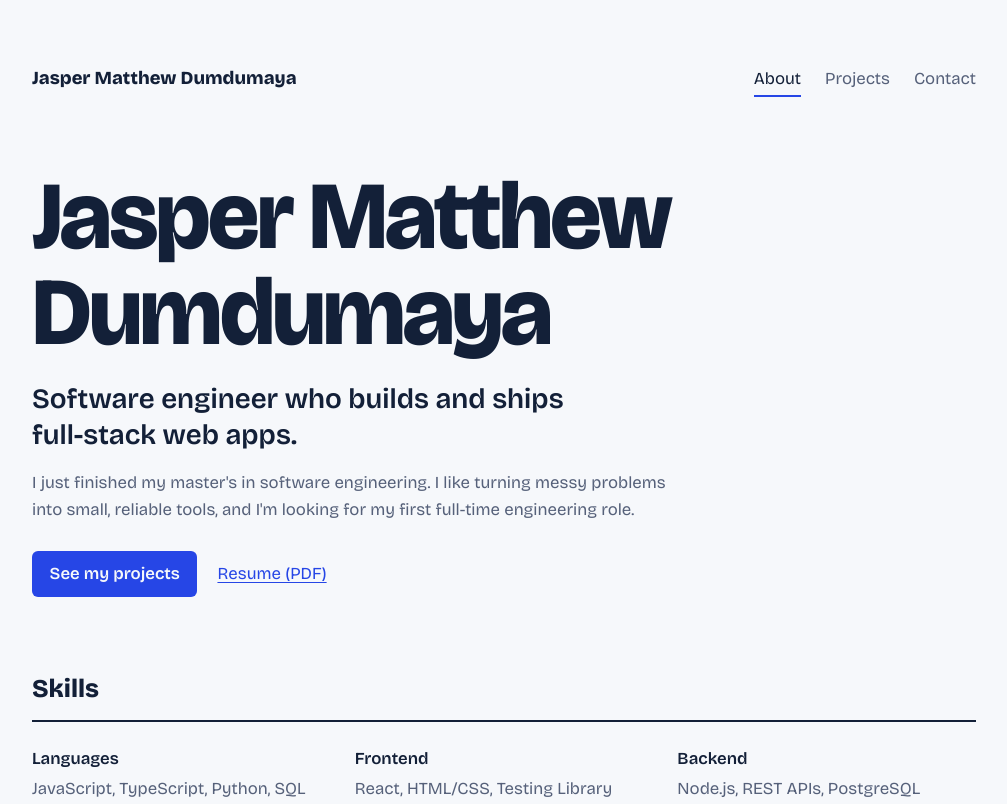
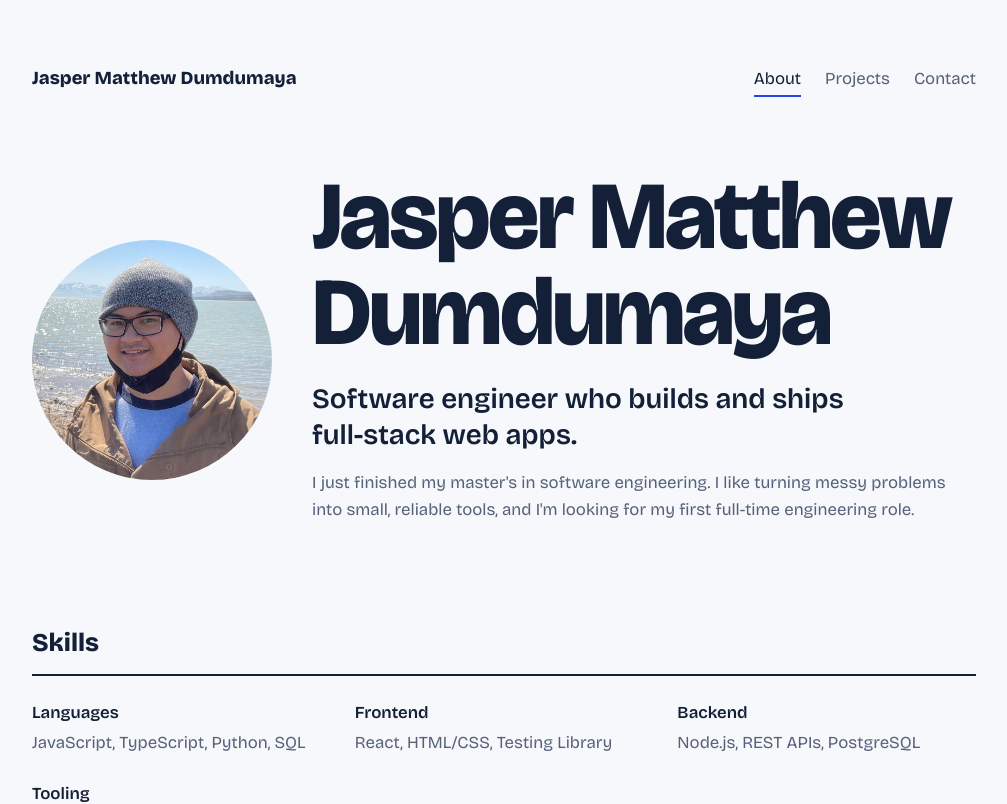
Before and after one commit to jmd0711/jmd0711.github.io, a React (Vite) app: page / in a window 1280 px wide. Shown: the top 804 px of the page, without its empty margins (136-1143 px from the left). Built offline with nearby package versions, Linux system fonts and the light colour scheme.

Commit message:
added photo

```diff
--- a/src/App.css
+++ b/src/App.css
@@ -104,3 +104,22 @@ footer { margin-top: 5rem; padding-top: 1.5rem; border-top: 1px solid var(--line
 
 .page-title { font-size: clamp(2rem, 6vw, 3.25rem); line-height: 1.1; letter-spacing: -0.02em; margin: 0 0 1.5rem; }
 .project-title { margin: 0; font-size: 1.35rem; }
+
+.about-hero {
+  display: flex;
+  align-items: center;
+  gap: 2.5rem;
+}
+.about-hero > div { min-width: 0; }
+.portrait {
+  width: 240px;
+  height: 240px;
+  object-fit: cover;
+  border-radius: 50%;
+  flex-shrink: 0;
+}
+
+@media (max-width: 640px) {
+  .about-hero { flex-direction: column; align-items: flex-start; gap: 1.5rem; }
+  .portrait { width: 160px; height: 160px; }
+}
--- a/src/data.js
+++ b/src/data.js
@@ -1,5 +1,6 @@
 export const profile = {
   name: "Jasper Matthew Dumdumaya",
+  photo: "/photo.jpg",
   headline: "Software engineer who builds and ships full-stack web apps.",
   intro:
     "I just finished my master's in software engineering. I like turning messy problems into small, reliable tools, and I'm looking for my first full-time engineering role.",
--- a/src/pages/About.jsx
+++ b/src/pages/About.jsx
@@ -4,13 +4,18 @@ import { profile, skills } from "../data.js";
 export default function About() {
   return (
     <>
-      <section className="hero">
-        <h1>{profile.name}</h1>
-        <p className="headline">{profile.headline}</p>
-        <p className="intro">{profile.intro}</p>
-        <div className="links">
-          <Link className="button" to="/projects">See my projects</Link>
-          <a href={profile.resume}>Resume (PDF)</a>
+      <section className="hero about-hero">
+        <img
+          className="portrait"
+          src={profile.photo}
+          alt={`Portrait of ${profile.name}`}
+          width="240"
+          height="240"
+        />
+        <div>
+          <h1>{profile.name}</h1>
+          <p className="headline">{profile.headline}</p>
+          <p className="intro">{profile.intro}</p>
         </div>
       </section>
 
```
Also changed, not shown: public/photo.jpg (added).
